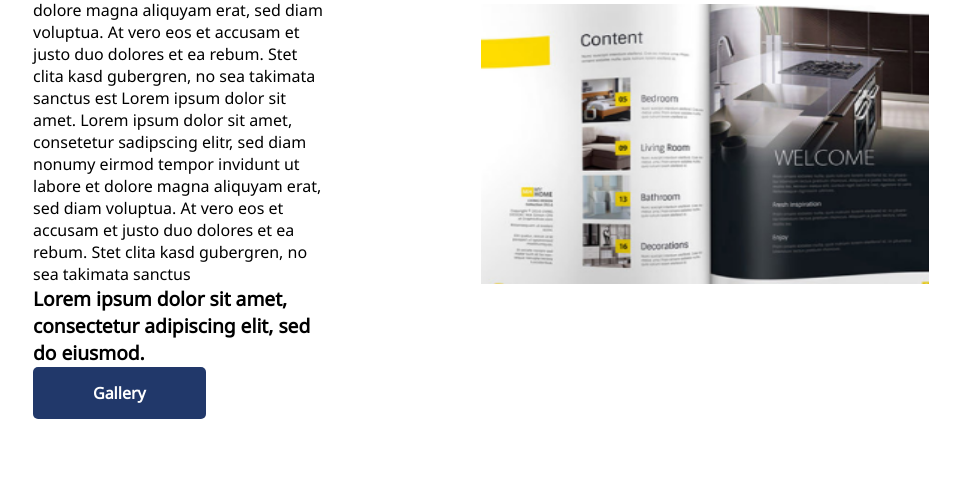
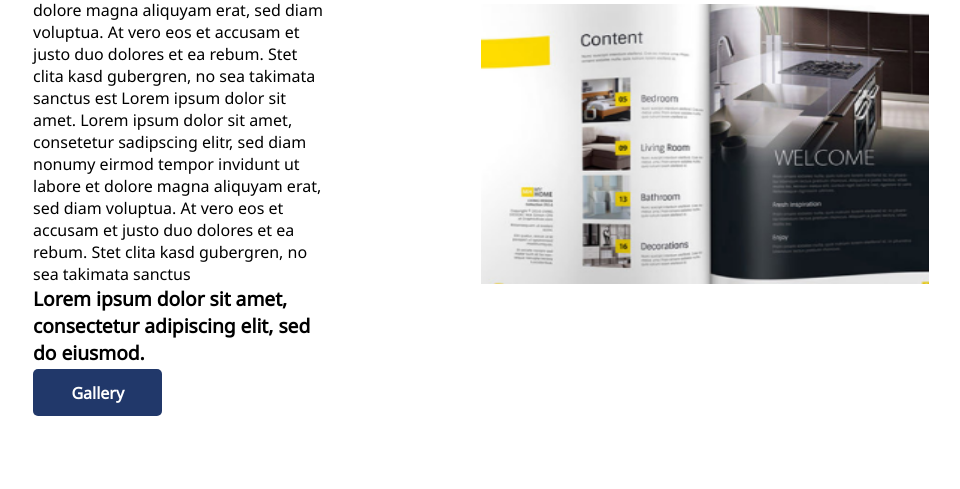
Before and after one commit to scottajames/Card-Company, a PHP site: page / in a window 1280 px wide. Shown: the part 1566-2055 px from the top of the page, without its empty margins (159-1119 px from the left). Run offline with PHP 8.4, Linux system fonts and the light colour scheme; some libraries are stand-ins or nearby versions.

Commit message:
Update third-style.css

```diff
--- a/third-style.css
+++ b/third-style.css
@@ -171,7 +171,7 @@ body {
 	border-radius: 5px;
 	text-decoration: none;
 	font-size: var(--button-size);
-	padding: 15px 60px;
+	padding: 1vw 3vw;
 	font-weight: bold;
 }
 
```
